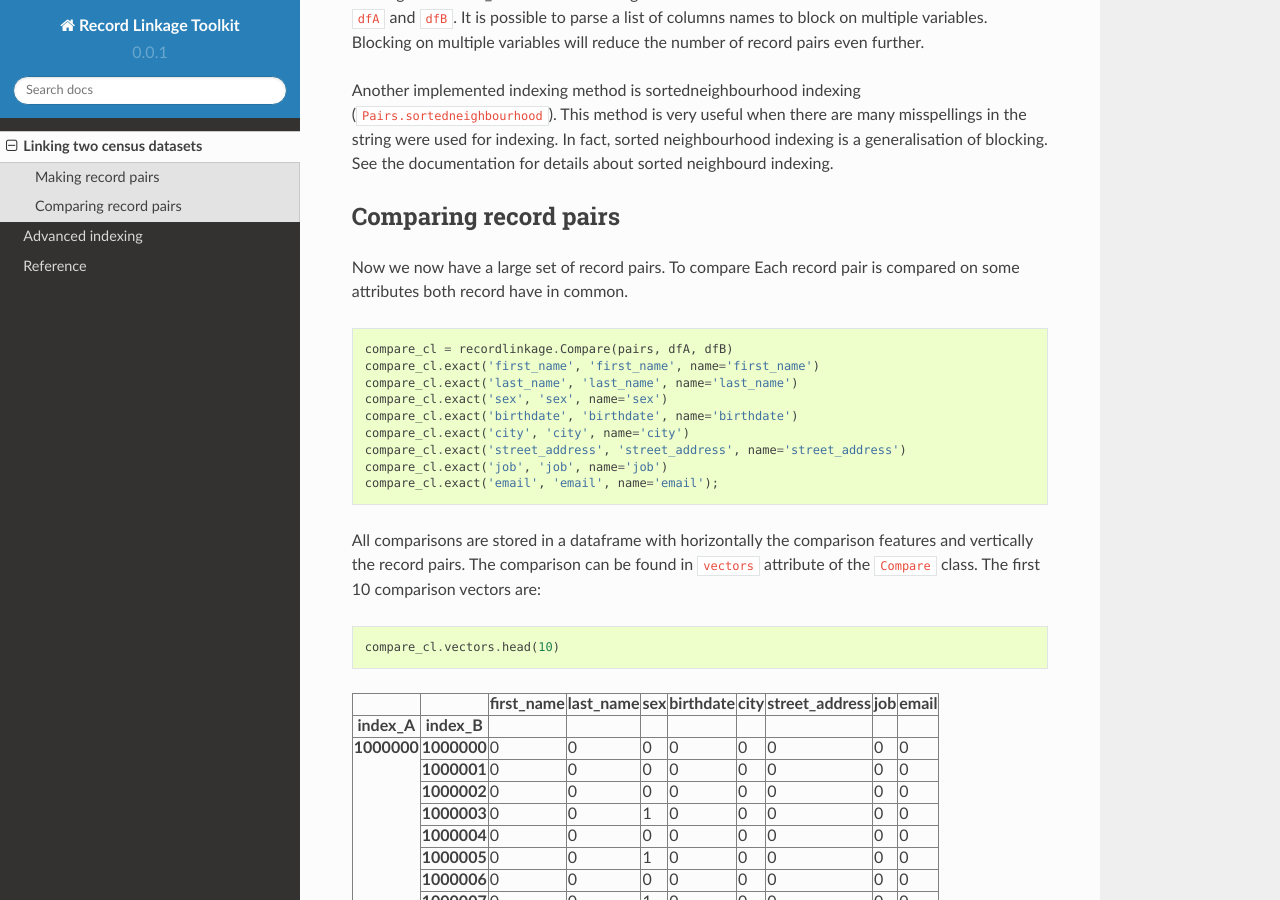
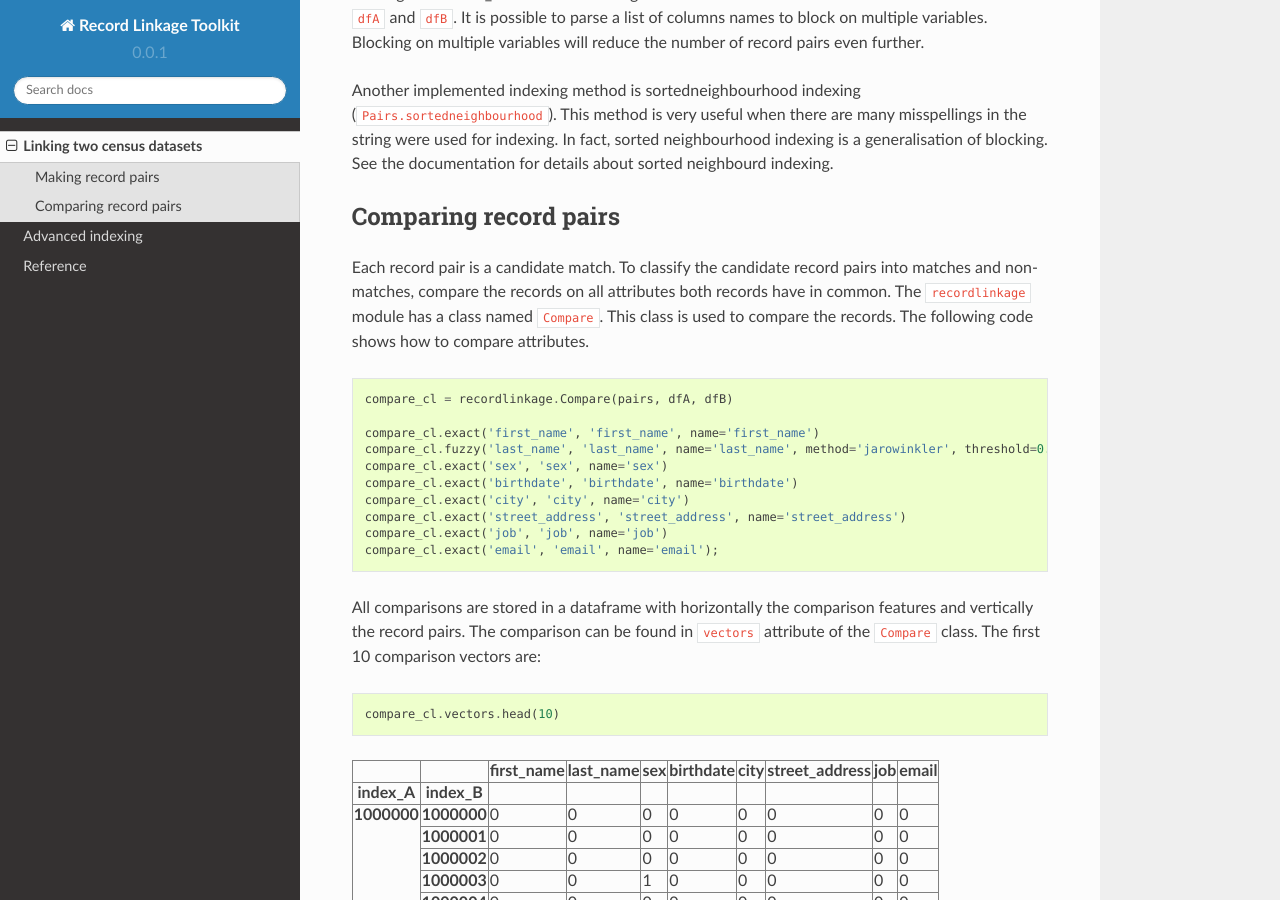
Before and after one commit to J535D165/recordlinkage, a Sphinx documentation site: the page built from docs/link_two_dataframes.rst, in a window 1280 px wide and 900 px high, scrolled down 1613 px. Built offline with Sphinx 7.4.7 and the Read the Docs theme 2.0.0, drawn with Linux system fonts in a browser that asks for light colours; pages that are not in the unit, such as notebooks, are missing from menus.

Commit message:
Update documentation on topic comparing

```diff
--- a/docs/link_two_dataframes.rst
+++ b/docs/link_two_dataframes.rst
@@ -101,14 +101,18 @@ documentation for details about sorted neighbourd indexing.
 Comparing record pairs
 ----------------------
 
-Now we now have a large set of record pairs. To compare Each record pair
-is compared on some attributes both record have in common.
+Each record pair is a candidate match. To classify the candidate record
+pairs into matches and non-matches, compare the records on all
+attributes both records have in common. The ``recordlinkage`` module has
+a class named ``Compare``. This class is used to compare the records.
+The following code shows how to compare attributes.
 
 .. code:: python
 
     compare_cl = recordlinkage.Compare(pairs, dfA, dfB)
+
     compare_cl.exact('first_name', 'first_name', name='first_name')
-    compare_cl.exact('last_name', 'last_name', name='last_name')
+    compare_cl.fuzzy('last_name', 'last_name', name='last_name', method='jarowinkler', threshold=0.85)
     compare_cl.exact('sex', 'sex', name='sex')
     compare_cl.exact('birthdate', 'birthdate', name='birthdate')
     compare_cl.exact('city', 'city', name='city')
```
Also changed, not shown: 1 other file.
